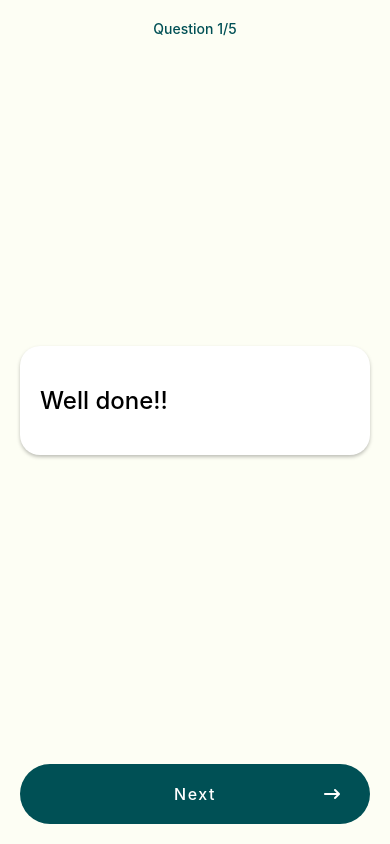
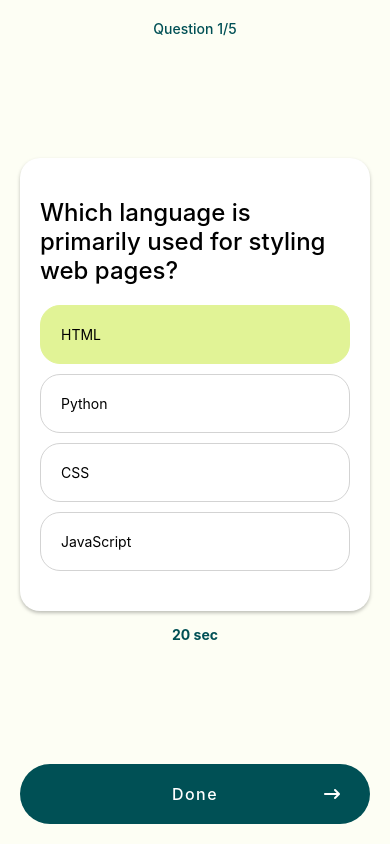
Before and after one commit to wttc-nitr/Quiz-App, a React Native app: screen / in a window 390 px wide. Built offline with nearby package versions, Linux system fonts and the light colour scheme.

Commit message:
feat: add reusable CustomButton component with icon support
- Created fully reusable CustomButton extending Pressable props
- Implemented optional 'rightIcon' prop for icon placement
- Added TypeScript type safety with ComponentProps extension

```diff
--- a/src/app/QuizScreen.tsx
+++ b/src/app/QuizScreen.tsx
@@ -1,12 +1,13 @@
-import { Text, StyleSheet, View, Pressable } from "react-native";
+import { Text, StyleSheet, View } from "react-native";
 import QuestionCard from "../components/QuestionCard";
 import { SafeAreaView } from "react-native-safe-area-context";
 import FontAwesome6 from "@expo/vector-icons/FontAwesome6";
 import Questions from "../questions";
 import Card from "../components/Card";
+import CustomButton from "../components/CustomButton";
 
 export default function QuizScreen() {
-  const question = Questions[100];
+  const question = Questions[1];
 
   return (
     <SafeAreaView style={styles.page}>
@@ -24,23 +25,21 @@ export default function QuizScreen() {
               <Text style={styles.time}>20 sec</Text>
             </>
           ) : (
-            <Card title="Well done!!" />
+            <Card title="Well done!!">
+              <Text>Correct answers: 3/5</Text>
+              <Text>Best score: 9</Text>
+            </Card>
           )}
         </View>
 
         {/* Footer */}
-        <Pressable
-          style={styles.button}
-          onPress={() => console.warn("pressed")}
-        >
-          <Text style={styles.buttonText}>Next</Text>
-          <FontAwesome6
-            name="arrow-right-long"
-            size={16}
-            color="white"
-            style={styles.buttonIcon}
-          />
-        </Pressable>
+        <CustomButton
+          title="Done"
+          rightIcon={
+            <FontAwesome6 name="arrow-right-long" size={16} color="white" />
+          }
+          onPress={() => console.warn("custom button pressed")}
+        />
       </View>
     </SafeAreaView>
   );
--- /dev/null
+++ b/src/components/CustomButton.tsx
@@ -0,0 +1,40 @@
+import React, { ComponentProps } from "react";
+import { Pressable, StyleSheet, Text, View } from "react-native";
+
+type CustomButton = {
+  title: string;
+  rightIcon?: React.ReactNode;
+} & ComponentProps<typeof Pressable>;
+
+export default function CustomButton({
+  title,
+  rightIcon,
+  ...pressableProps
+}: CustomButton) {
+  return (
+    <Pressable style={styles.button} {...pressableProps}>
+      <Text style={styles.buttonText}>{title}</Text>
+      {rightIcon && <View style={styles.rightIcon}>{rightIcon}</View>}
+    </Pressable>
+  );
+}
+
+const styles = StyleSheet.create({
+  button: {
+    backgroundColor: "#005055",
+    padding: 20,
+    borderRadius: 100,
+    alignItems: "center",
+    justifyContent: "center",
+  },
+  buttonText: {
+    color: "white",
+    fontSize: 16,
+    fontWeight: "500",
+    letterSpacing: 1.5,
+  },
+  rightIcon: {
+    position: "absolute",
+    right: 30,
+  },
+});
```
Also changed, not shown: 1 other file (tests, documents, lock files or other folders).
